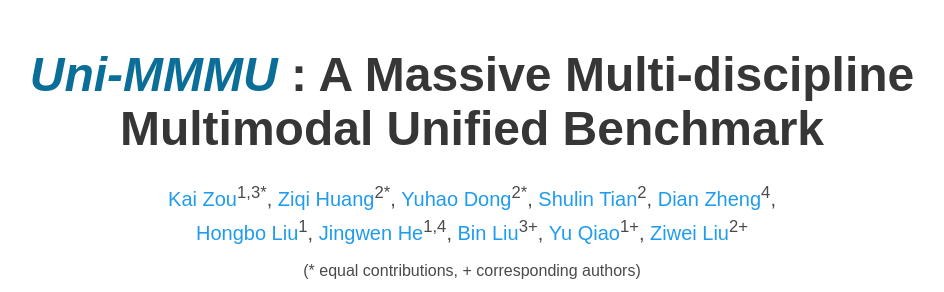
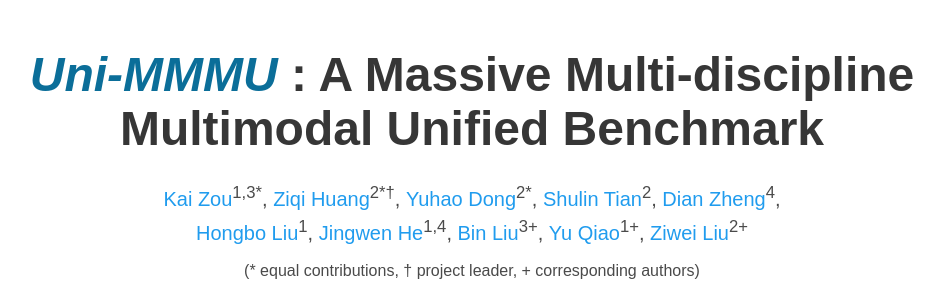
Before and after one commit to Vchitect/Uni-MMMU-Project, a plain HTML site: page index.html in a window 1280 px wide. Shown: the top 292 px of the page, without its empty margins (168-1112 px from the left). Drawn offline with nearby package versions, Linux system fonts and the light colour scheme; some icons are missing; a web font is replaced by a local one.

Commit message:
Update author contributions and corresponding authors

```diff
--- a/index.html
+++ b/index.html
@@ -41,7 +41,7 @@
           </h1>
           <div class="is-size-5 publication-authors">
             <span class="author-block"><a href="https://github.com/Jacky-hate" target="_blank">Kai Zou</a><sup>1,3*</sup>,</span>
-            <span class="author-block"><a href="https://ziqihuangg.github.io/" target="_blank">Ziqi Huang</a><sup>2*</sup>,</span>
+            <span class="author-block"><a href="https://ziqihuangg.github.io/" target="_blank">Ziqi Huang</a><sup>2*†</sup>,</span>
             <span class="author-block"><a href="https://scholar.google.com/citations?hl=zh-CN&user=kMui170AAAAJ" target="_blank">Yuhao Dong</a><sup>2*</sup>,</span>
             <span class="author-block"><a href="https://shulin16.github.io/" target="_blank">Shulin Tian</a><sup>2</sup>,</span>
             <span class="author-block"><a href="https://zhengdian1.github.io/" target="_blank">Dian Zheng</a><sup>4</sup>,</span><br>
@@ -52,7 +52,7 @@
             <span class="author-block"><a href="https://liuziwei7.github.io/" target="_blank">Ziwei Liu</a><sup>2+</sup></span>
           </div>
           <div class="is-size-6 publication-authors" style="margin-top: 0.75rem;">
-            <span class="author-block">(* equal contributions, + corresponding authors)</span>
+            <span class="author-block">(* equal contributions, † project leader, + corresponding authors)</span>
           </div>
           <div class="is-size-6 publication-authors" style="margin-top: 0.75rem;">
             <span class="author-block"><sup>1</sup> Shanghai Artificial Intelligence Laboratory &nbsp;&nbsp; <sup>2</sup> S-Lab, Nanyang Technological University &nbsp;&nbsp;<br><sup>3</sup> University of Science and Technology of China &nbsp;&nbsp; <sup>4</sup> The Chinese University of Hong Kong</span>
```
